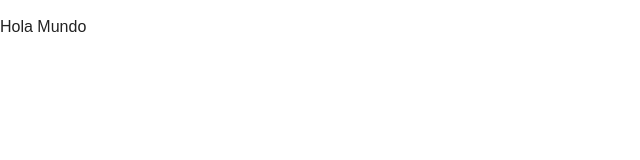
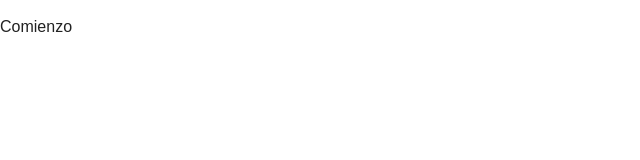
Before and after one commit to drocosierra/test-ingreso, a plain HTML site: page index.html in a window 1280 px wide. Shown: the full height of the page, 0-640 px from the left. Drawn offline with Linux system fonts and the light colour scheme.

Commit message:
Comienzo

```diff
--- a/index.html
+++ b/index.html
@@ -13,7 +13,7 @@
 	</head>
 	<body>
 
-		<p>Hola Mundo</p>
+		<p>Comienzo</p>
 
 	</body>
 </html>
```
